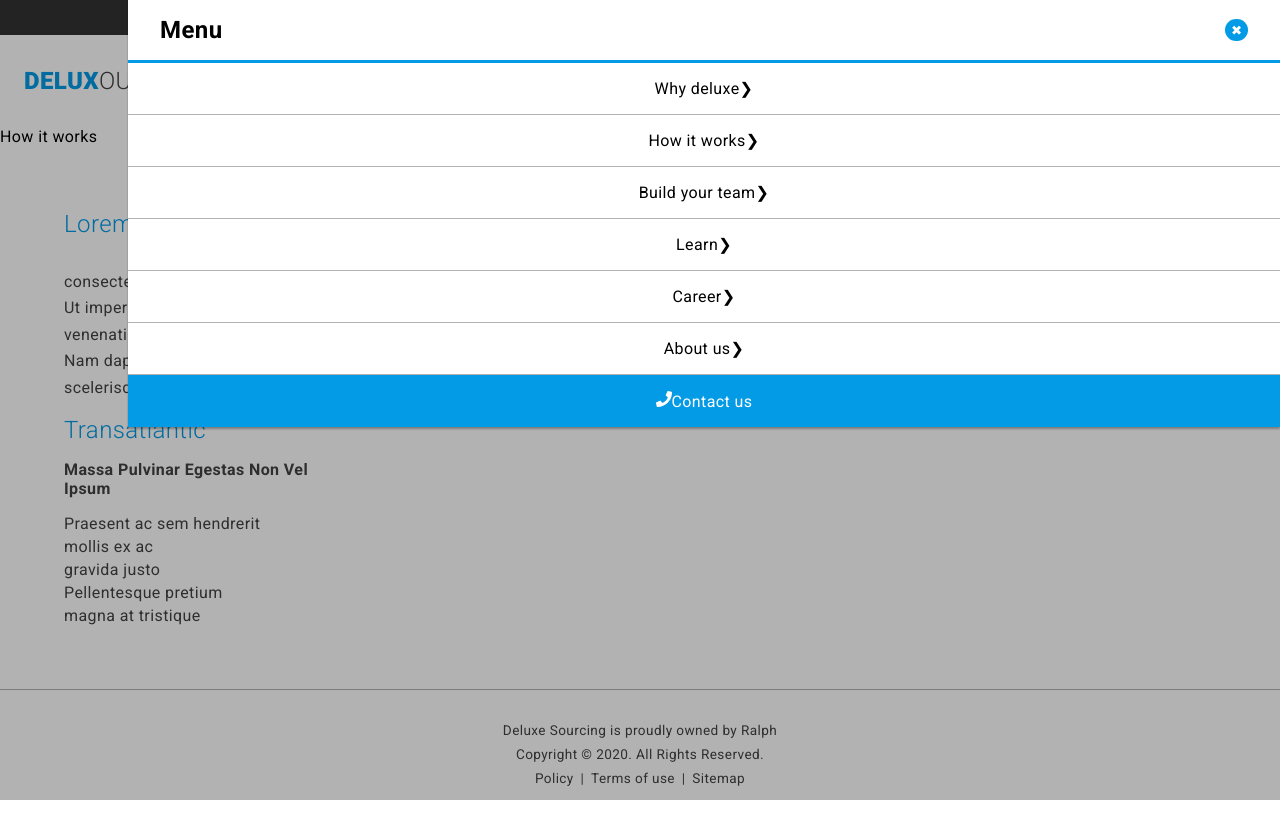
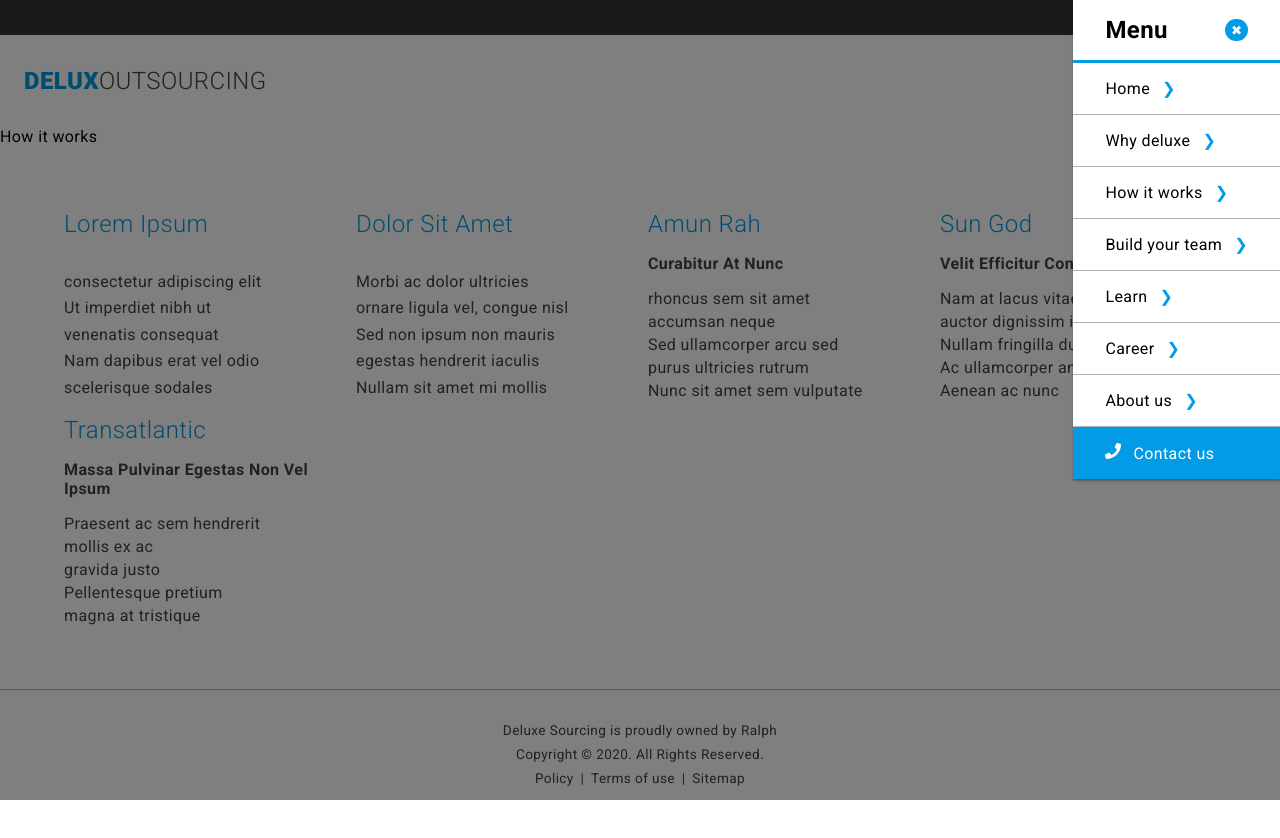
Before and after one commit to mav1283/deluxeoutsourcing-demo, a React (Create React App) app: page /how-it-works in a window 1280 px wide. Both pictures are taken after a click on the button "Modal Button". Shown: the top 838 px of the page. Built offline with nearby package versions, Linux system fonts and the light colour scheme.

Commit message:
updating ui

```diff
--- a/src/components/layout/header/NavmenuButton.js
+++ b/src/components/layout/header/NavmenuButton.js
@@ -24,8 +24,8 @@ function NavmenuButton() {
         <FaBars />
       </button>
       {mobileNav ? (
-        <MobileMenuModal exitHandler={closeMenu}>
-          <NavMenuMobile exitHandler={closeMenu} mobileNav={mobileNav} />
+        <MobileMenuModal exitHandler={closeMenu} mobileNav={mobileNav}>
+          <NavMenuMobile exitHandler={closeMenu} />
         </MobileMenuModal>
       ) : null}
     </>
--- a/src/components/layout/navmenu/NavmenuMobile.js
+++ b/src/components/layout/navmenu/NavmenuMobile.js
@@ -1,21 +1,10 @@
-import React, { useState, useEffect } from "react";
+import React from "react";
 import { NavLink } from "react-router-dom";
 import { FaPhone } from "react-icons/fa";
 
-function NavmenuMobile({ exitHandler, mobileNav }) {
-  const [initPos, setInitPos] = useState(
-    `-${document.getElementById("app-nav-mobile")}px`
-  );
-
-  useEffect(() => {
-    mobileNav && setInitPos(0);
-  }, [mobileNav]);
+function NavmenuMobile({ exitHandler }) {
   return (
-    <nav
-      id="app-nav-mobile"
-      className="app-nav-mobile"
-      style={{ transform: `translateX(${initPos})` }}
-    >
+    <nav id="app-nav-mobile" className="app-nav-mobile">
       <div className="nav-header">
         <h3>Menu</h3>
         <button onClick={exitHandler} className="modal-close">
@@ -23,6 +12,9 @@ function NavmenuMobile({ exitHandler, mobileNav }) {
         </button>
       </div>
       <div className="nav-links">
+        <NavLink to="/" onClick={exitHandler}>
+          Home<span className="nav-icon">&#10095;</span>
+        </NavLink>
         <NavLink to="/why-deluxe" onClick={exitHandler}>
           Why deluxe<span className="nav-icon">&#10095;</span>
         </NavLink>
--- a/src/components/modals/MobileMenuModal.js
+++ b/src/components/modals/MobileMenuModal.js
@@ -1,12 +1,31 @@
-import React from "react";
+import React, { useEffect, useState } from "react";
 import ReactDOM from "react-dom";
 
 const navmenuPortal = document.getElementById("navmenuportal");
 
-function MobileMenuModal({ children, exitHandler }) {
+function MobileMenuModal({ children, exitHandler, mobileNav }) {
+  const [transitionStyle, setTransitionStyle] = useState({
+    transform: "translateX(100%)",
+  });
+
+  useEffect(() => {
+    setTransitionStyle({
+      transform: "translateX(0)",
+    });
+  }, []);
+
+  useEffect(() => {
+    if (mobileNav === false)
+      setTransitionStyle({
+        transform: "translateX(100%)",
+      });
+  }, [mobileNav]);
+
   return ReactDOM.createPortal(
-    <div className="mobile-menu-modal" onClick={exitHandler}>
-      {children}
+    <div className="modal" onClick={exitHandler}>
+      <div className="modal-content" style={transitionStyle}>
+        {children}
+      </div>
     </div>,
     navmenuPortal
   );
--- a/src/stylesheets/layout/header/_nav_mobile.scss
+++ b/src/stylesheets/layout/header/_nav_mobile.scss
@@ -1,5 +1,60 @@
 .app-nav-mobile {
+  background: #fff;
   border: none;
   margin: 0;
   padding: 0;
+  @include box-shadow(0, 2px, 2px, var(--trans-dark-3));
+  .nav-header {
+    @include grid-container(0.5em);
+    grid-template-columns: 1fr auto;
+    @include two-sides-padded-container(1em, 2em);
+    align-items: center;
+    .modal-close {
+      @extend .flex-centered;
+      @include uniform-sides-padded-container(0.25em);
+      @include border-radius(50%);
+      @extend .primary-bg;
+      width: 1rem;
+      height: 1rem;
+    }
+    border-bottom: 3px solid $primary;
+  }
+  .nav-links {
+    @include grid-container(0);
+    grid-auto-rows: 1fr;
+    a {
+      @extend .flex;
+      justify-content: left;
+      align-items: center;
+      @include two-sides-padded-container(1em, 2em);
+      @include border-bottom(1px, solid, var(--trans-dark-3));
+      &:last-child {
+        @extend .primary-bg;
+        border-bottom: none;
+      }
+      &:hover:not(:last-child) {
+        background: var(--grey-100);
+      }
+      .nav-icon {
+        transition: inherit;
+        font-size: 1rem;
+        margin-left: 0.75em;
+        //transform: rotate(90deg);
+        transition: margin-left 0.4s ease-in-out;
+        @extend .primary-highlight;
+      }
+      .nav-icon-front {
+        margin-right: 0.75em;
+        transition: margin-right 0.4s ease-in-out;
+      }
+      &:hover {
+        .nav-icon {
+          margin-left: 1.25em;
+        }
+        .nav-icon-front {
+          margin-right: 1.25em;
+        }
+      }
+    }
+  }
 }
--- a/src/stylesheets/layout/modal/_mobile_menu_modal.scss
+++ /dev/null
@@ -1,62 +0,0 @@
-.mobile-menu-modal {
-  position: fixed;
-  top: 0;
-  bottom: 0;
-  left: 0;
-  right: 0;
-  background-color: var(--trans-dark-3);
-  overflow-y: scroll;
-  z-index: 100;
-  .app-nav-mobile {
-    position: absolute;
-    top: 0;
-    right: 0;
-    background: #fff;
-    transition: transform 300ms cubic-bezier(0.455, 0.03, 0.515, 0.955); //0.4s ease-in-out;
-
-    @include box-shadow(0, 2px, 2px, var(--trans-dark-3));
-    .nav-header {
-      @include grid-container(0.5em);
-      grid-template-columns: 1fr auto;
-      @include two-sides-padded-container(1em, 2em);
-      align-items: center;
-      .modal-close {
-        @extend .flex-centered;
-        @include uniform-sides-padded-container(0.25em);
-        @include border-radius(50%);
-        @extend .primary-bg;
-        width: 1rem;
-        height: 1rem;
-      }
-      border-bottom: 3px solid $primary;
-    }
-    .nav-links {
-      @include grid-container(0);
-      grid-auto-rows: 1fr;
-      a {
-        @extend .flex-centered;
-        @include two-sides-padded-container(1em, 2em);
-        @include border-bottom(1px, solid, var(--trans-dark-3));
-        &:last-child {
-          @extend .primary-bg;
-          border-bottom: none;
-        }
-        &:hover:not(:last-child) {
-          background: var(--grey-100);
-        }
-      }
-    }
-  }
-}
-
-@media screen and (min-width: 0) {
-  .app-nav-mobile {
-    width: 90%;
-  }
-}
-
-@media screen and (min-width: 500) {
-  .app-nav-mobile {
-    width: 80%;
-  }
-}
--- /dev/null
+++ b/src/stylesheets/layout/modal/_modal.scss
@@ -0,0 +1,17 @@
+.modal {
+  position: fixed;
+  top: 0;
+  bottom: 0;
+  left: 0;
+  right: 0;
+  background-color: var(--trans-dark-5);
+  overflow-y: scroll;
+  z-index: 100;
+  .modal-content {
+    position: absolute;
+    top: 0;
+    right: 0;
+    width: auto;
+    transition: transform 300ms cubic-bezier(0.455, 0.03, 0.515, 0.955); //0.4s ease-in-out;
+  }
+}
--- a/src/stylesheets/layout/modal/_modal_dir.scss
+++ b/src/stylesheets/layout/modal/_modal_dir.scss
@@ -1 +1 @@
-@import "./mobile_menu_modal";
+@import "./modal";
```
